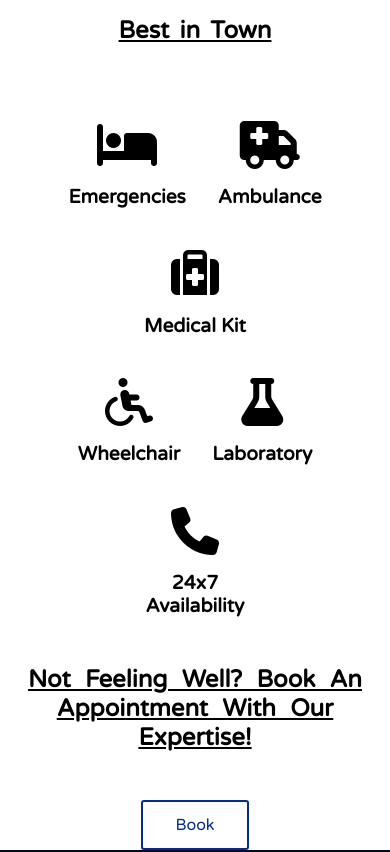
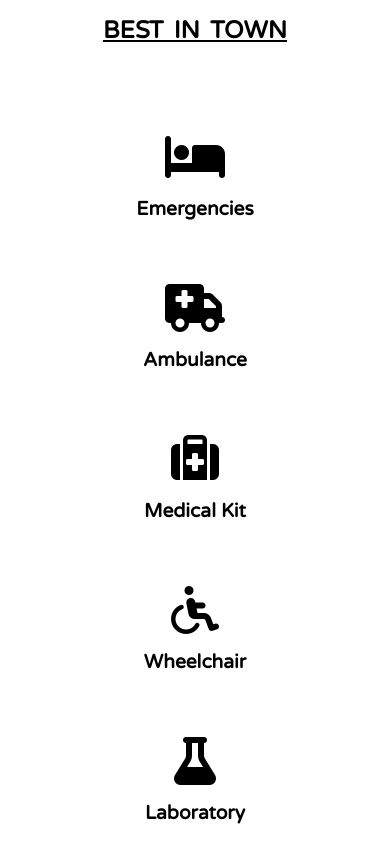
Before and after one commit to devaaravmishra/hms, a React (Create React App) app: page / in a window 390 px wide. Shown: the part 880-1732 px from the top of the page. Built offline with nearby package versions, Linux system fonts and the light colour scheme.

Commit message:
update Appointment-section is now responsive

```diff
--- a/src/Components/css/homepage.css
+++ b/src/Components/css/homepage.css
@@ -122,6 +122,7 @@ body {
 }
 #services-head {
   text-decoration: underline;
+  text-transform: uppercase;
   text-align: center;
   font-size: 2rem;
   word-spacing: 4px;
@@ -146,15 +147,12 @@ body {
 .service {
   text-align: center;
   margin: 2.5rem 2.5rem;
-  padding: 0 1rem;
+  padding: 0 6rem;
 }
 .service h2 {
   margin: 1rem 0;
 }
 
-p {
-  opacity: 0.8;
-}
 .footer {
   background:#02091a;
   padding: 5% 0;
@@ -229,13 +227,17 @@ p {
     font-size: 1.5rem;
   }
   .service {
-    margin: 0.8rem 0;
+    margin: 1.5rem 1.5rem;
   }
   .service > h2 {
     font-size: 1.2rem;
   }
-  .service > p {
-    font-size: x-small;
+  #book-apt-head{
+    font-size: 0.6rem;
+    word-spacing:0;
+  }
+  #book-appointment{
+    padding:3%;
   }
   .footer-left{
     font-size:.4rem;
@@ -244,7 +246,6 @@ p {
     height: 35px;
     width: 35px;
   }
-
   .footer-bottom-text{
     font-size:.5rem;
   }
@@ -268,7 +269,7 @@ footer{
 }
 
 #book-appointment{
-  min-height: 18vh;
+  min-height: 20vh;
   text-align: center;
 }
 
@@ -293,7 +294,7 @@ footer{
 }
 #book-apt-head{
  font-family: "Varela Round", sans-serif;
- text-transform: capitalize;
  word-spacing: .5rem;
  text-decoration: underline;
+ text-transform: uppercase;
 }
```
